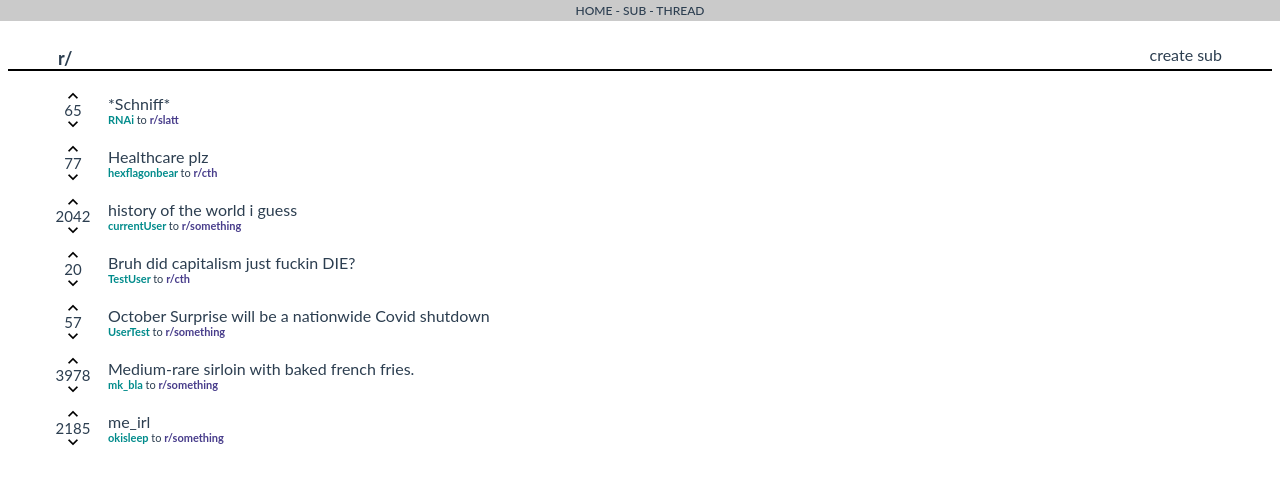
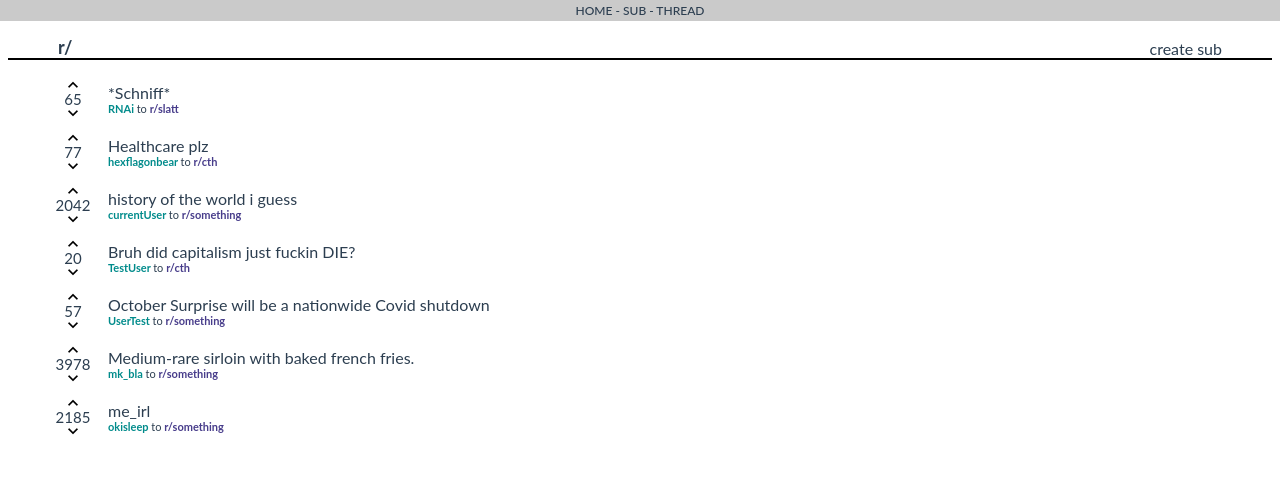
Before and after one commit to mismaah/reddit-clone, a Vue app: page /#/ in a window 1280 px wide. Shown: the top 484 px of the page. Built offline with nearby package versions, Linux system fonts and the light colour scheme.

Commit message:
adjust paddings

```diff
--- a/src/App.vue
+++ b/src/App.vue
@@ -21,7 +21,9 @@ body {
     color: #2c3e50;
 }
 #routerview {
-    margin: 8px;
+    margin-top: 15px;
+    margin-left: 8px;
+    margin-right: 8px;
 }
 #nav {
     background-color:rgb(202, 202, 202);
@@ -46,6 +48,7 @@ body {
 }
 .title {
     text-align: left;
+    margin-top: 0px;
 }
 .voteArea {
     display: flex;
--- a/src/views/Home.vue
+++ b/src/views/Home.vue
@@ -80,8 +80,10 @@ export default {
     display: flex;
     text-align: end;
     margin-bottom: 0px;
+    margin-top: 0px;
     margin-right: 50px;
     cursor: pointer;
+    align-self: flex-end;
 }
 .headerBtn:hover {
     text-decoration: underline;
--- a/src/views/Thread.vue
+++ b/src/views/Thread.vue
@@ -131,6 +131,7 @@ export default {
     font-size: large;
     font-weight: bold;
     text-align: left;
+    margin-top: 0px;
     margin-bottom: 0px;
     margin-left: 50px;
 }
```
